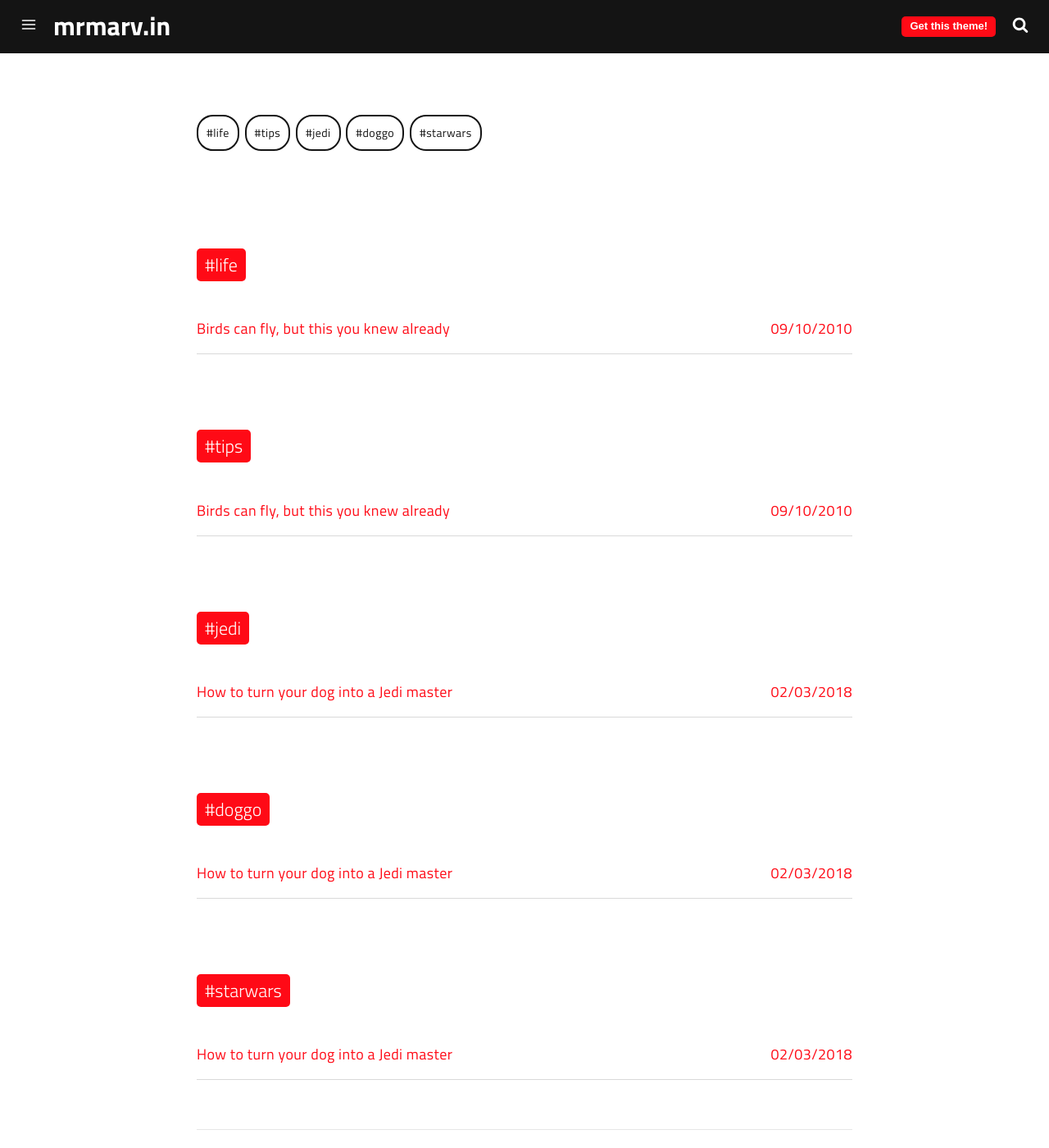
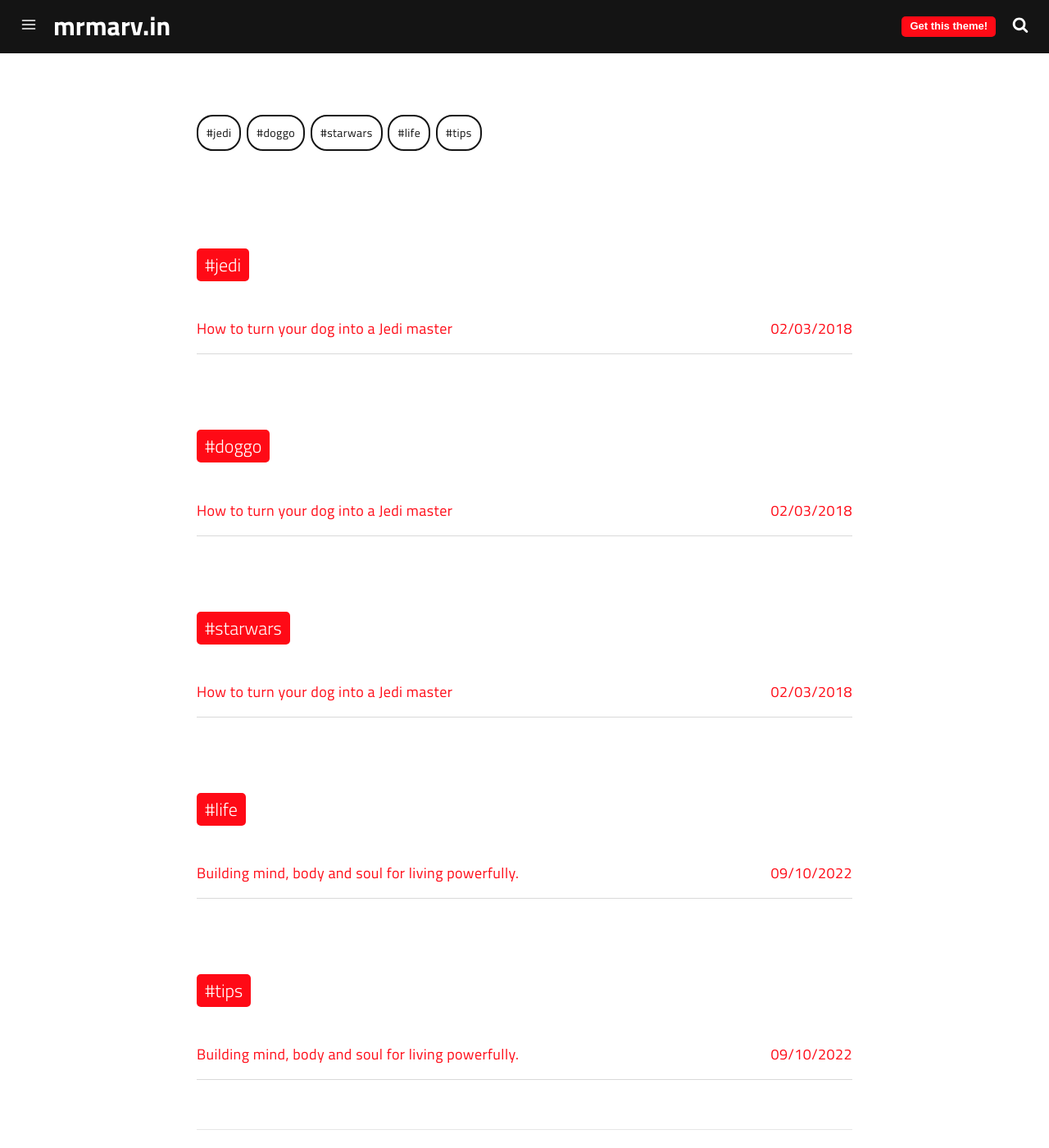
Before and after one commit to marv0/marv0.github.io, a Jekyll site: the page built from tags.html, in a window 1280 px wide and 1400 px high. Shown: the whole window at 82% size. Built offline with Jekyll 4.4.1, drawn with Linux system fonts in a browser that asks for light colours; a script that is not in the unit is left out.

Commit message:
Update and rename 2019-09-09-birds-can-fly-but-this-you-knew-already.md to 2022-09-10-birds-can-fly-but-this-you-knew-already.md

```diff
--- a/_posts/2019-09-09-birds-can-fly-but-this-you-knew-already.md
+++ b/_posts/2022-09-10-birds-can-fly-but-this-you-knew-already.md
@@ -1,7 +1,7 @@
 ---
-date: 2010-09-10 12:26:40
+date: 2022-09-10 12:26:40
 layout: post
-title: Birds can fly, but this you knew already
+title: Building mind, body and soul for living powerfully.
 subtitle: Lorem ipsum dolor sit amet, consectetur adipisicing elit.
 description: Lorem ipsum dolor sit amet, consectetur adipisicing elit, sed do eiusmod tempor incididunt ut labore et dolore magna aliqua.
 image: https://res.cloudinary.com/dm7h7e8xj/image/upload/v1559825145/theme16_o0seet.jpg
```
